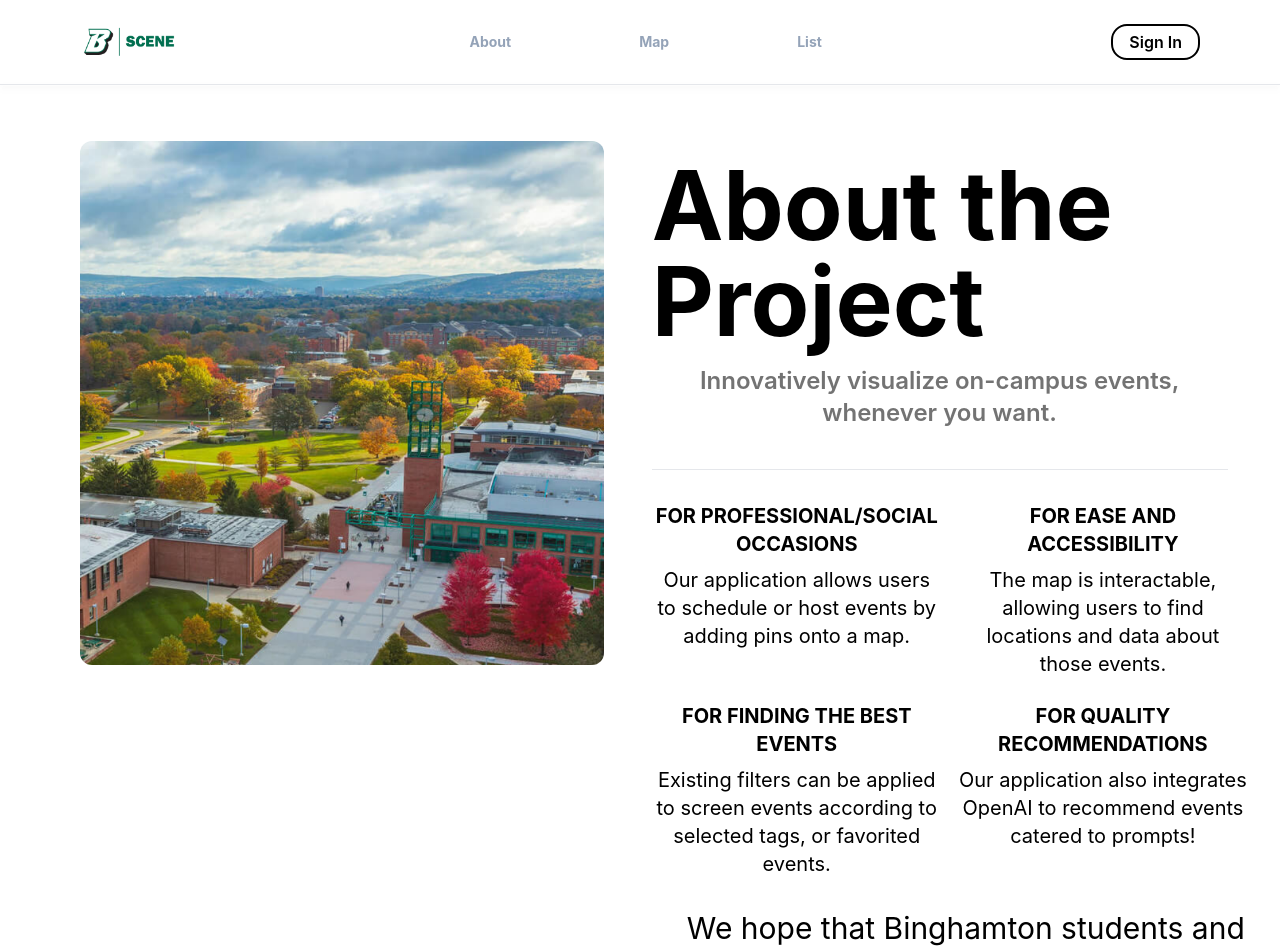
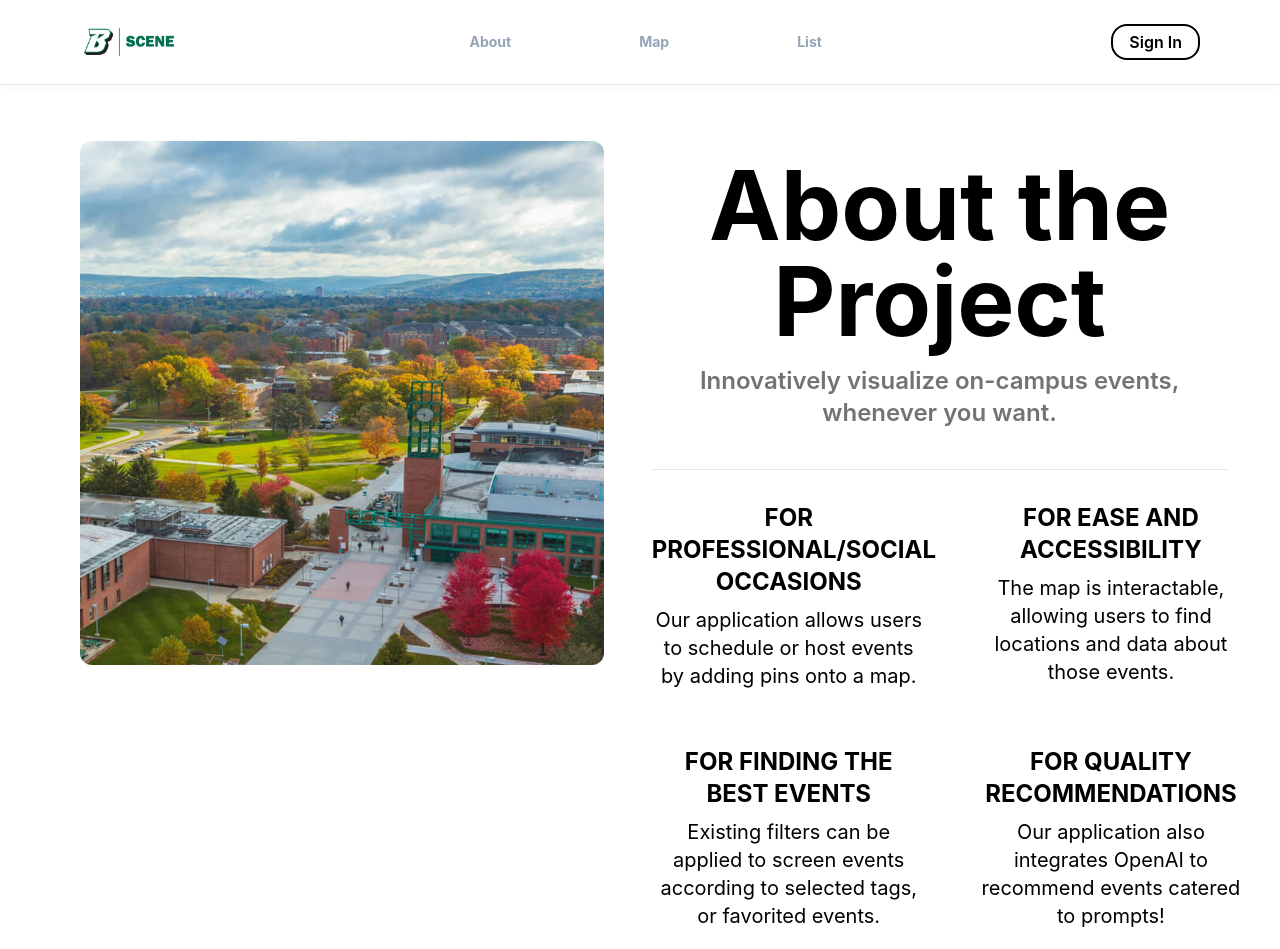
Before and after one commit to XieJesse/JAME, a React (Vite) app: page /about in a window 1280 px wide. Shown: the top 949 px of the page. Built offline with nearby package versions, Linux system fonts and the light colour scheme.

Commit message:
css stuff

```diff
--- a/src/index.css
+++ b/src/index.css
@@ -21,13 +21,16 @@
 }  */
 
 .sidenav {
-	width: 400px;
+	width: 425px;
 	background: white;
 	position: absolute;
 	height: 95vh;
-	padding: 0 30px;
+	padding: 0 40px;
 	left: -100%;
 	transition: all 1s;
+	border-right: 1px;
+	border-right: 2px solid;
+	border-color: rgb(205, 205, 205);
 }
 
 .sidenav.active {
--- a/src/pages/about/index.jsx
+++ b/src/pages/about/index.jsx
@@ -1,43 +1,42 @@
 import React from 'react'
-import image from "../../assets/campus.png"
+import image from '../../assets/campus.png'
 
 const About = () => {
 	return (
-    <div className='flex align-center justify-center py-8'>
-       <div className='flex flex-row gap-12 pl-20'>
+		<div className="flex align-center justify-center py-8">
+			<div className="flex flex-row gap-12 pl-20">
 				<div>
-                <img src={image} width="1000" className='rounded-xl'/>
+					<img src={image} width="1000" className="rounded-xl" />
 				</div>
-           <div className='w-full'>
+				<div className="w-full">
 					<div className="flex flex-col gap-6">
 						<div>
-                        <p className='text-8xl font-bold pt-4 pb-4'>About the Project</p>
-                        <p className='text-2xl font-semibold text-neutral-500 w-11/12 pb-10 text-center'>Innovatively visualize on-campus events, whenever you want.</p>
-                        <hr class="h-px bg-gray-200 border-1 dark:bg-gray-700 w-11/12"/>
+							<p className="text-8xl w-11/12 font-bold pt-4 pb-4 text-center">About the Project</p>
+							<p className="text-2xl font-semibold text-neutral-500 w-11/12 pb-10 text-center">Innovatively visualize on-campus events, whenever you want.</p>
+							<hr class="h-px bg-gray-200 border-1 dark:bg-gray-700 w-11/12" />
 						</div>
-                   <div className='flex flex-col gap-4 pr-4'>
-                        <div class="grid grid-cols-2 gap-4 pr-4 text-xl text-center">
+						<div className="flex flex-col gap-4 pr-4">
+							<div class="grid grid-cols-2 gap-12 pr-4 text-xl text-center">
 								<div>
-                            <h1 className="font-bold py-2"> FOR PROFESSIONAL/SOCIAL OCCASIONS </h1>
+									<h1 className="font-bold text-2xl py-2"> FOR PROFESSIONAL/SOCIAL OCCASIONS </h1>
 									<p> Our application allows users to schedule or host events by adding pins onto a map. </p>
 								</div>
 								<div>
-                            <h1 className="font-bold py-2"> FOR EASE AND ACCESSIBILITY </h1>
+									<h1 className="font-bold text-2xl py-2"> FOR EASE AND ACCESSIBILITY </h1>
 									<p> The map is interactable, allowing users to find locations and data about those events. </p>
 								</div>
 								<div>
-                            <h1 className="font-bold py-2"> FOR FINDING THE BEST EVENTS </h1>
+									<h1 className="font-bold text-2xl py-2"> FOR FINDING THE BEST EVENTS </h1>
 									<p> Existing filters can be applied to screen events according to selected tags, or favorited events. </p>
 								</div>
 								<div>
-                            <h1 className="font-bold py-2"> FOR QUALITY RECOMMENDATIONS </h1>
+									<h1 className="font-bold text-2xl py-2"> FOR QUALITY RECOMMENDATIONS </h1>
 									<p> Our application also integrates OpenAI to recommend events catered to prompts! </p>
 								</div>
-
 							</div>
 						</div>
 						<div>
-                      <p class="text-3xl text-center py-2"> We hope that Binghamton students and clubs can use our application to make hosting and starting events easier! </p>
+							<p class="text-3xl text-center pt-10"> We hope that Binghamton students and clubs can use our application to make hosting and starting events easier! </p>
 						</div>
 					</div>
 				</div>
--- a/src/pages/chatbot/index.jsx
+++ b/src/pages/chatbot/index.jsx
@@ -46,7 +46,7 @@ const Chatbot = () => {
 			name: 'Relevant Events Locator',
 			instructions:
 				"You are an assistant that locates and returns exactly one specific event found in JSON data provided to you that are catered towards a user's interests. Return exactly one event from the provided list, even if you can't find anything relevant-- do not give no for an answer and return an event. Don't say anything else to the user except what is in the following format, and ensure your response is something from the JSON data provided. Do not provide anything not found  in the JSON data. Format your response like this and convert all times to EST timezone: `Event name` hosted by `host`. `description`. `date` and `time` at `address`. Here is the JSON data: " +
-				JSON.stringify(pinsList),
+				JSON.stringify(pinsList, 32000),
 			model: 'gpt-4-turbo-preview',
 		})
 
@@ -97,6 +97,7 @@ const Chatbot = () => {
 		const recentMessage = messageList.data.filter((message) => message.run_id === run.id && message.role === 'assistant').pop()
 
 		setLastMessage(recentMessage.content[0]['text'].value)
+		alert(lastMessage)
 	}
 
 	return (
@@ -107,11 +108,13 @@ const Chatbot = () => {
 			</form>
 			{/* {messages.length > 0 && messages[messages.length - 1].isUser == false ? <p>{messages[messages.length - 1].content}</p> : null} */}
 			{isWaiting ? <BeatLoader /> : null}
-			{lastMessage != '' ? (
-				<div className="px-2 py-4 rounded-full border border-black w-1/2">
-					<p>{lastMessage}</p>{' '}
+			{/* {lastMessage != '' ? (
+				<div className="w-full flex flex-row justify-center">
+					<div className="px-2 py-4 rounded-full border border-black w-1/2 text-center">
+						<p className="text-center">{lastMessage}</p>{' '}
+					</div>
 				</div>
-			) : null}
+			) : null} */}
 		</div>
 	)
 }
```
Lines whose indentation alone changed are shown as unchanged.
